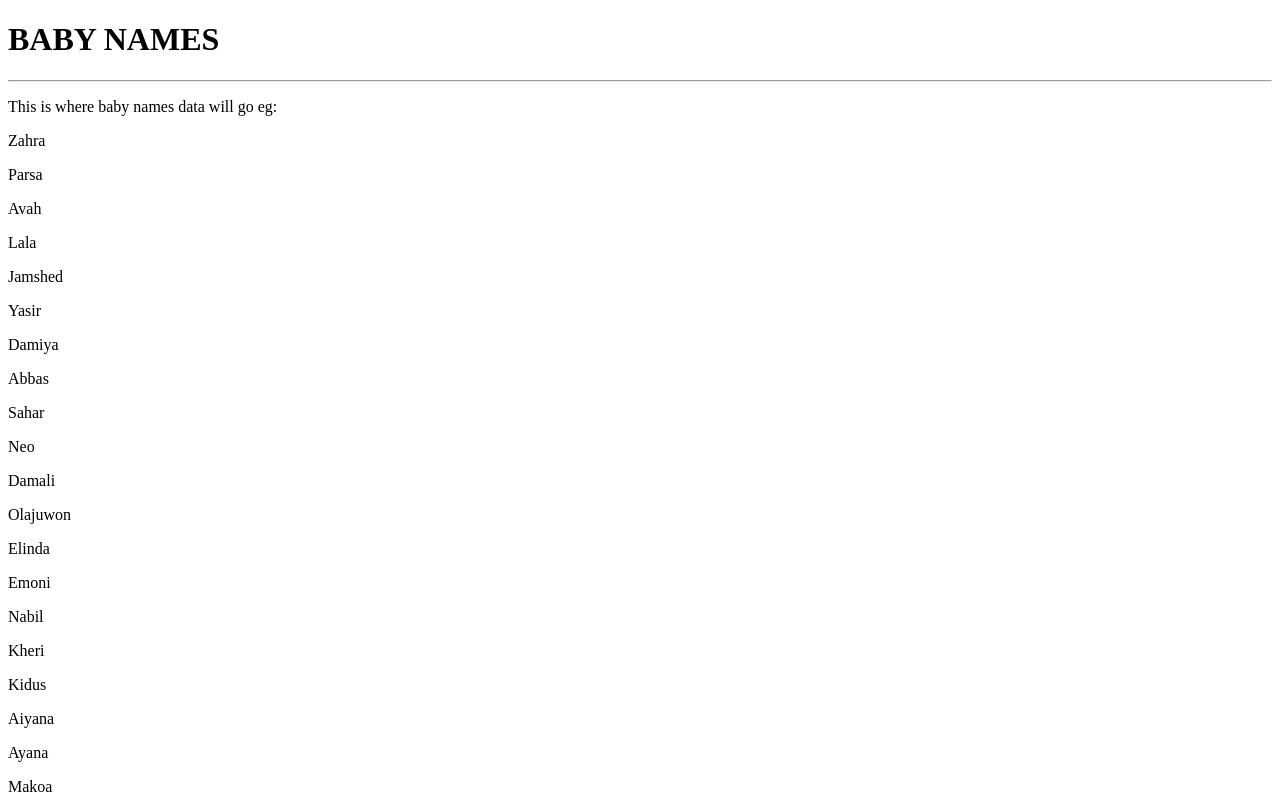
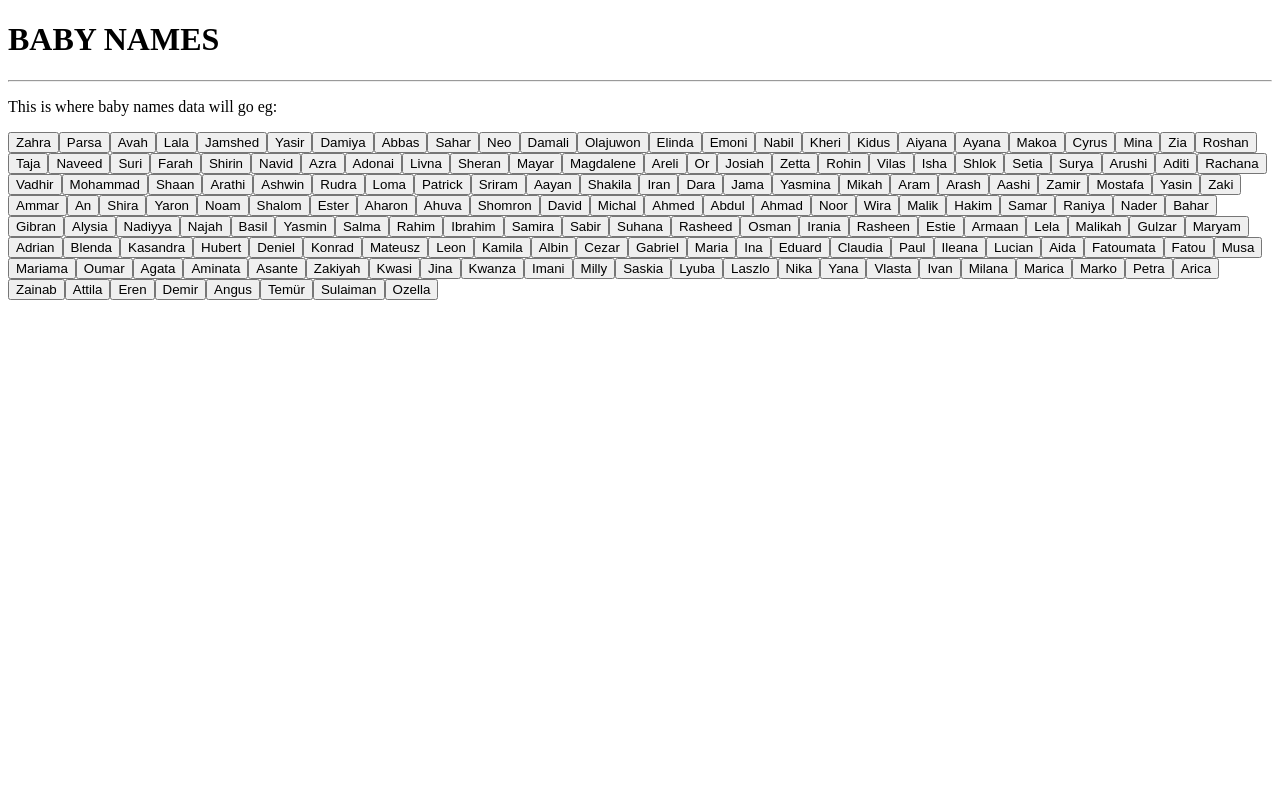
Before and after one commit to maghfoor-a/baby-names-react, a React (Create React App) app: page / in a window 1280 px wide. Shown: the top 800 px of the page. Built offline with nearby package versions, Linux system fonts and the light colour scheme; the HTML template or start-up script is replaced by a standard one.

Commit message:
changed text to buttons

```diff
--- a/src/components/MainContent.tsx
+++ b/src/components/MainContent.tsx
@@ -8,8 +8,19 @@ export default function MainContent(): JSX.Element {
   }
 
   const allTheNames = babyNamesData.map((babyData: babyDataTypes) => {
-    return <p key={babyData.id}>{babyData.name}</p>;
+    return (
+      <button key={babyData.id} className={babyData.sex}>
+        {babyData.name}
+      </button>
+    );
   });
+  //   const femaleNames = babyNamesData.map((babyData: babyDataTypes) => {
+  //     let name = "";
+  //     if (babyData.sex === "f") {
+  //         name = babyData.name
+  //     }
+  //     return <p key={babyData.id}>{name}</p>
+  //   })
 
   return (
     <>
```
